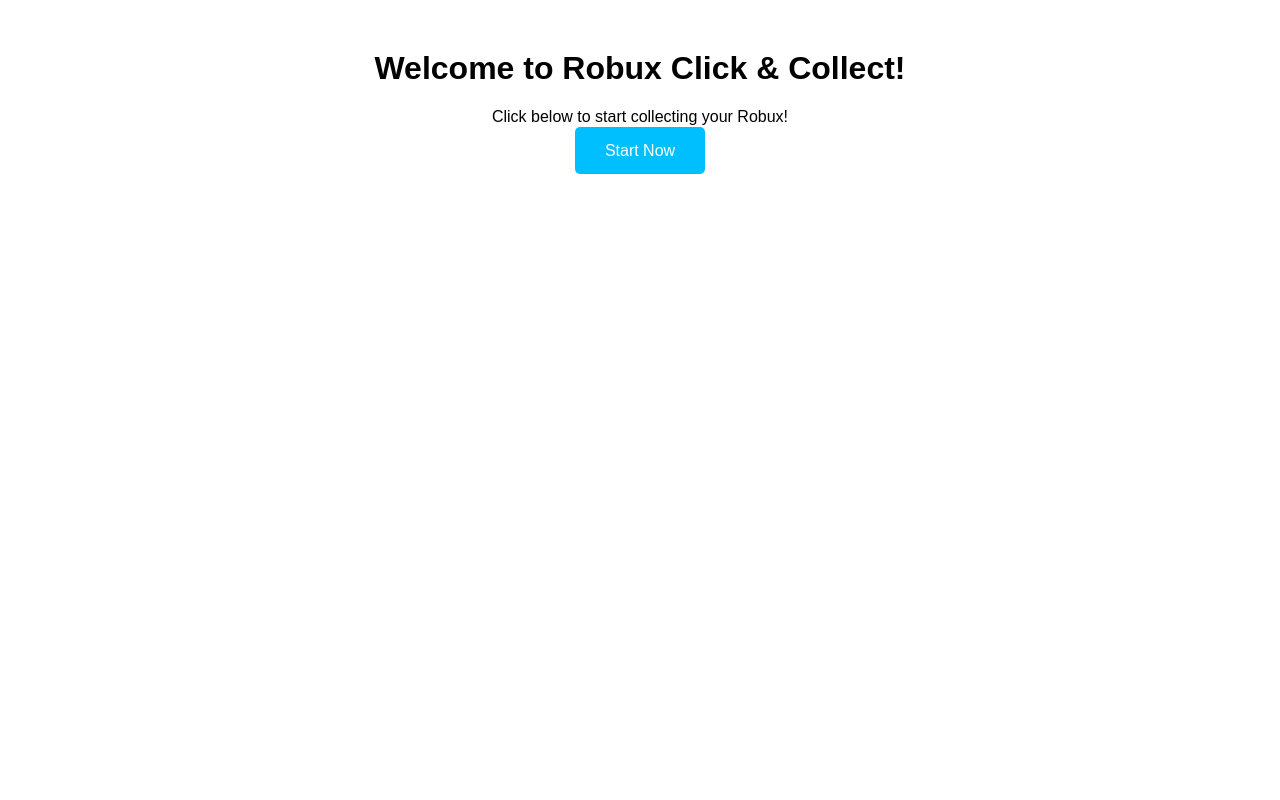
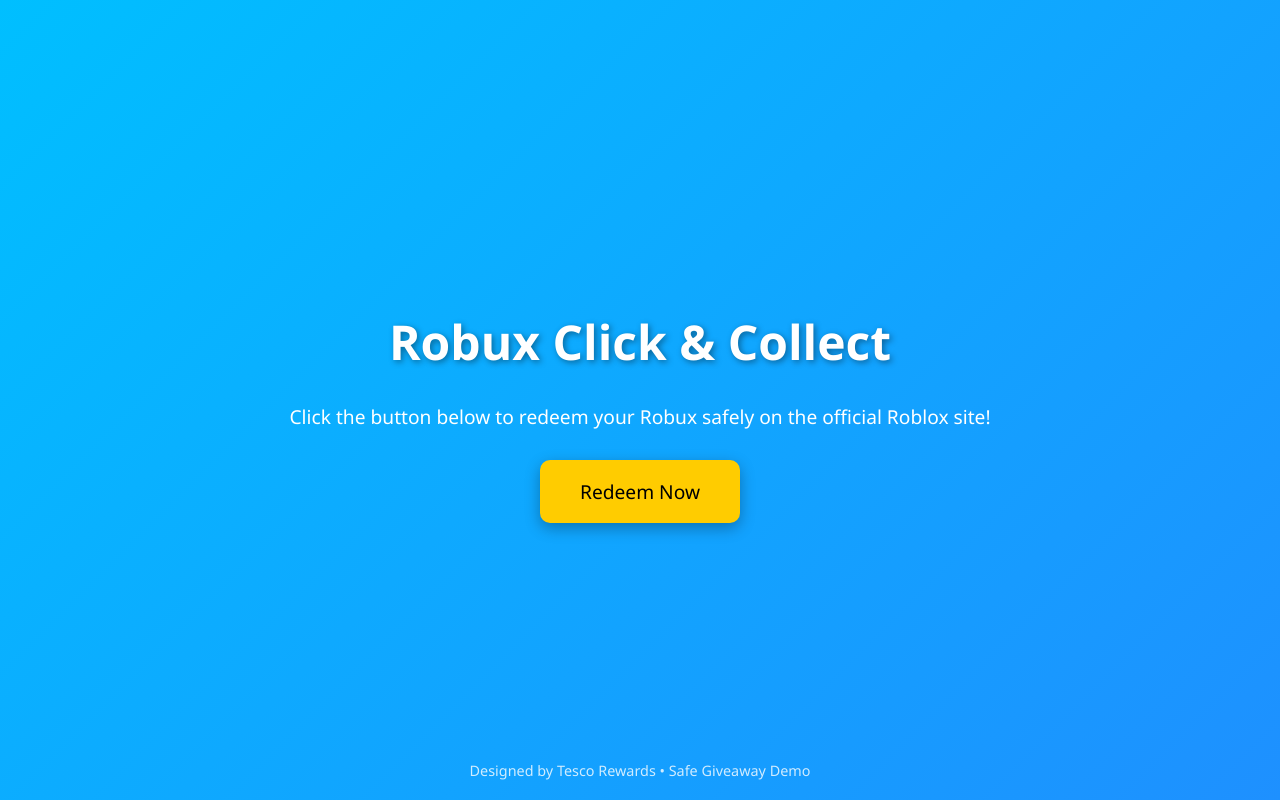
Before and after one commit to BreatheInDust/Robux-Click-and-Collect, a plain HTML site: page index.html in a window 1280 px wide. Drawn offline with Linux system fonts and the light colour scheme.

Commit message:
Update index.html

```diff
--- a/index.html
+++ b/index.html
@@ -4,10 +4,60 @@
 <meta charset="UTF-8">
 <meta name="viewport" content="width=device-width, initial-scale=1.0">
 <title>Robux Click & Collect</title>
+<style>
+  body {
+    margin: 0;
+    font-family: 'Segoe UI', sans-serif;
+    background: linear-gradient(135deg, #00bfff, #1e90ff);
+    display: flex;
+    flex-direction: column;
+    justify-content: center;
+    align-items: center;
+    height: 100vh;
+    color: white;
+    text-align: center;
+  }
+  h1 {
+    font-size: 3rem;
+    margin-bottom: 10px;
+    text-shadow: 2px 2px 6px rgba(0,0,0,0.4);
+  }
+  p {
+    font-size: 1.2rem;
+    margin-bottom: 30px;
+  }
+  .btn {
+    padding: 18px 40px;
+    font-size: 1.2rem;
+    background-color: #ffcc00;
+    color: #000;
+    border: none;
+    border-radius: 10px;
+    cursor: pointer;
+    box-shadow: 0 5px 15px rgba(0,0,0,0.3);
+    transition: transform 0.2s, box-shadow 0.2s;
+    text-decoration: none;
+  }
+  .btn:hover {
+    transform: translateY(-3px);
+    box-shadow: 0 8px 20px rgba(0,0,0,0.4);
+  }
+  footer {
+    position: absolute;
+    bottom: 20px;
+    font-size: 0.9rem;
+    opacity: 0.8;
+  }
+</style>
 </head>
-<body style="text-align:center; font-family:sans-serif; margin-top:50px;">
-<h1>Welcome to Robux Click & Collect!</h1>
-<p>Click below to start collecting your Robux!</p>
-<a href="https://bit.ly/robuxclickandcollect" style="padding: 15px 30px; background:#00bfff; color:white; text-decoration:none; border-radius:5px;">Start Now</a>
+<body>
+
+<h1>Robux Click & Collect</h1>
+<p>Click the button below to redeem your Robux safely on the official Roblox site!</p>
+
+<a href="https://bit.ly/robuxclickandcollect" class="btn" target="_blank">Redeem Now</a>
+
+<footer>Designed by Tesco Rewards • Safe Giveaway Demo</footer>
+
 </body>
 </html>
```
